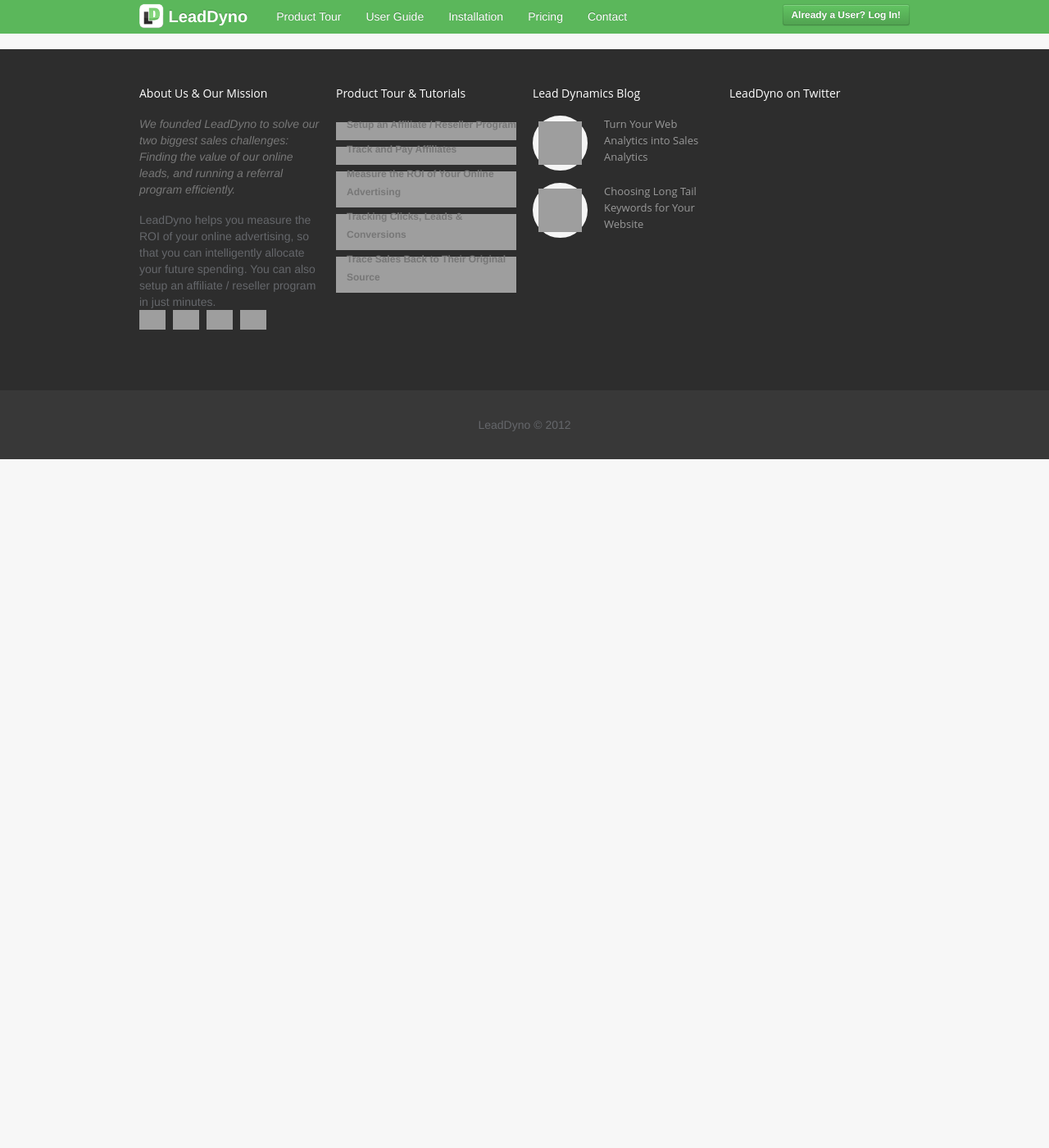
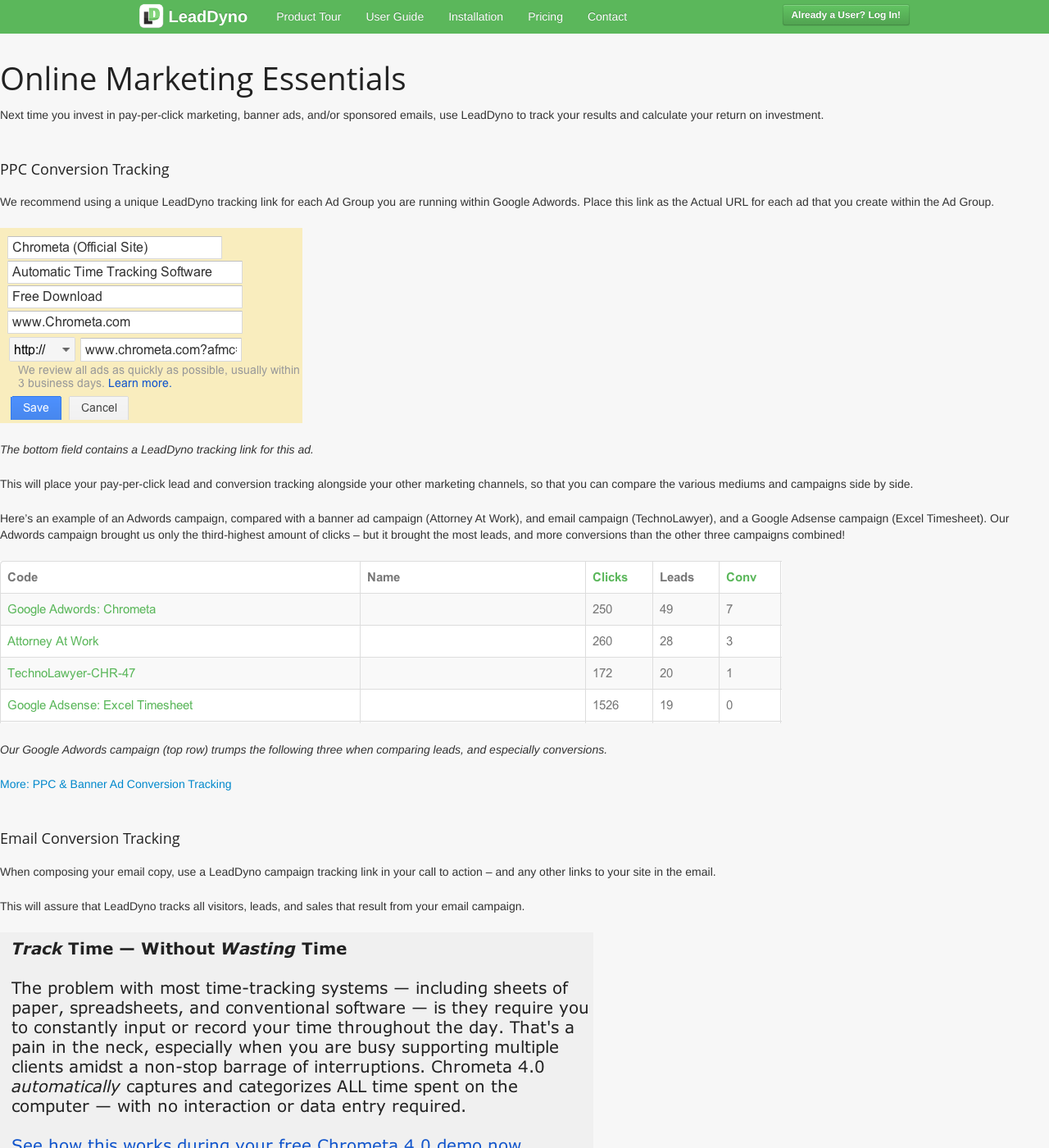
Before and after one commit to LeadDyno/leaddyno-website, a Jekyll site: the page built from pay-per-click-conversion-tracking.md, in a window 1280 px wide and 1400 px high, cut to the strip 0-1400 px from the top of the window. Shown: the whole strip at 82% size. Built offline with Jekyll 4.4.1, drawn with Linux system fonts in a browser that asks for light colours; some of the changed text lies outside the part shown; grey boxes are pictures that could not be loaded.

Commit message:
transferring website

```diff
--- a/pay-per-click-conversion-tracking.md
+++ b/pay-per-click-conversion-tracking.md
@@ -2,3 +2,48 @@
 layout: default
 title: "Affiliate Tracking Software & Online Marketing System: LeadDyno"
 ---
+#Online Marketing Essentials
+
+Next time you invest in pay-per-click marketing, banner ads, and/or sponsored emails, use LeadDyno to track your results and calculate your return on investment.
+
+##PPC Conversion Tracking
+
+We recommend using a unique LeadDyno tracking link for each Ad Group you are running within Google Adwords.  Place this link as the Actual URL for each ad that you create within the Ad Group.
+
+![adwords_leaddyno](/img/adwords_leaddyno_pt4.png)
+
+*The bottom field contains a LeadDyno tracking link for this ad.*
+
+This will place your pay-per-click lead and conversion tracking alongside your other marketing channels, so that you can compare the various mediums and campaigns side by side.
+
+Here’s an example of an Adwords campaign, compared with a banner ad campaign (Attorney At Work), and email campaign (TechnoLawyer), and a Google Adsense campaign (Excel Timesheet).  Our Adwords campaign brought us only the third-highest amount of clicks – but it brought the most leads, and more conversions than the other three campaigns combined!
+
+![adwords_conversions](/img/adwords_conversions_pt4.png)
+
+*Our Google Adwords campaign (top row) trumps the following three when comparing leads, and especially conversions.*
+
+[More: PPC & Banner Ad Conversion Tracking](http://leaddyno.com/pay-per-click-tracking-software/)
+
+##Email Conversion Tracking
+
+When composing your email copy, use a LeadDyno campaign tracking link in your call to action – and any other links to your site in the email.
+
+This will assure that LeadDyno tracks all visitors, leads, and sales that result from your email campaign.
+
+![email_call_to_action](/img/email_call_to_action_pt4.png)
+
+*A call-to-action using a LeadDyno tracking link.*
+
+##Lead Follow Up Emails
+
+You can setup lead follow up emails that are sent automatically to your new leads when they sign up for your list and/or purchase your product. Lead follow up emails are an excellent way to engage customers and prospects in a highly scalable and automated manner.
+
+![follow_up_email_from_leaddyno](/img/follow_up_email_from_leaddyno_pt4.png)
+
+##More Affiliate & Online Marketing Features
+
+* [More on Affiliate Management](http://leaddyno.com/affiliate-tracking-software/affiliate-management/) - The Affiliate Dashboard, setting up welcome and weekly emails to affiliates, and paying affiliate commissions.
+* [Social Media Content Sharing](http://leaddyno.com/affiliate-tracking-software/social-media-content-sharing/) – Coordinating affiliate broadcasts via email and social mediums like Facebook and Twitter.
+
+###TODO: 'Start Your Free Trial' button here
+###TODO: Insert Affiliate Marketing Starter Guide email sign up here
```
Also changed, not shown: img/add_new_affiliate_buttom_ug1.png (added), img/adwords_conversions_pt4.png (added), img/adwords_leaddyno_pt4.png (added), img/affiliate_clicks_leads_conv_ug1.jpg (added), img/affiliate_commissions_table_ug1.png (added), img/affiliate_conversions_table_ug1.png (added), img/affiliate_leads_table_ug1.png (added), img/affiliate_links_table_ug1.png (added), img/affiliate_management_menu_ug1.png (added), img/create_new_link_for_affiliate_popup_ug1.png (added), img/email_call_to_action_pt4.png (added), img/follow_up_email_from_leaddyno_pt4.png (added), img/ld_affiliate_dashboard_ug1.jpg (added), img/new_affiliate_after_creation_ug1.png (added), 1 more files, 2 other files.
